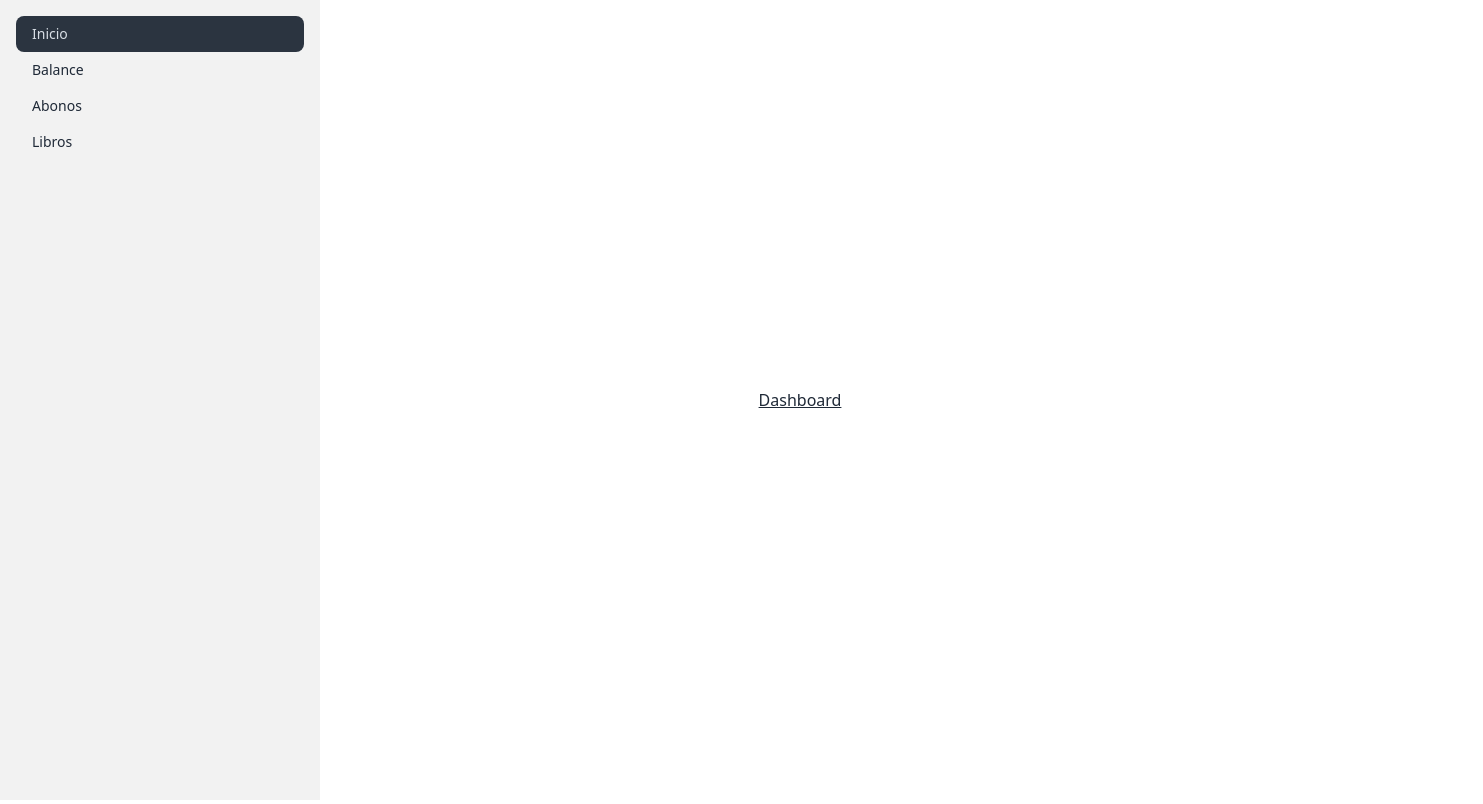
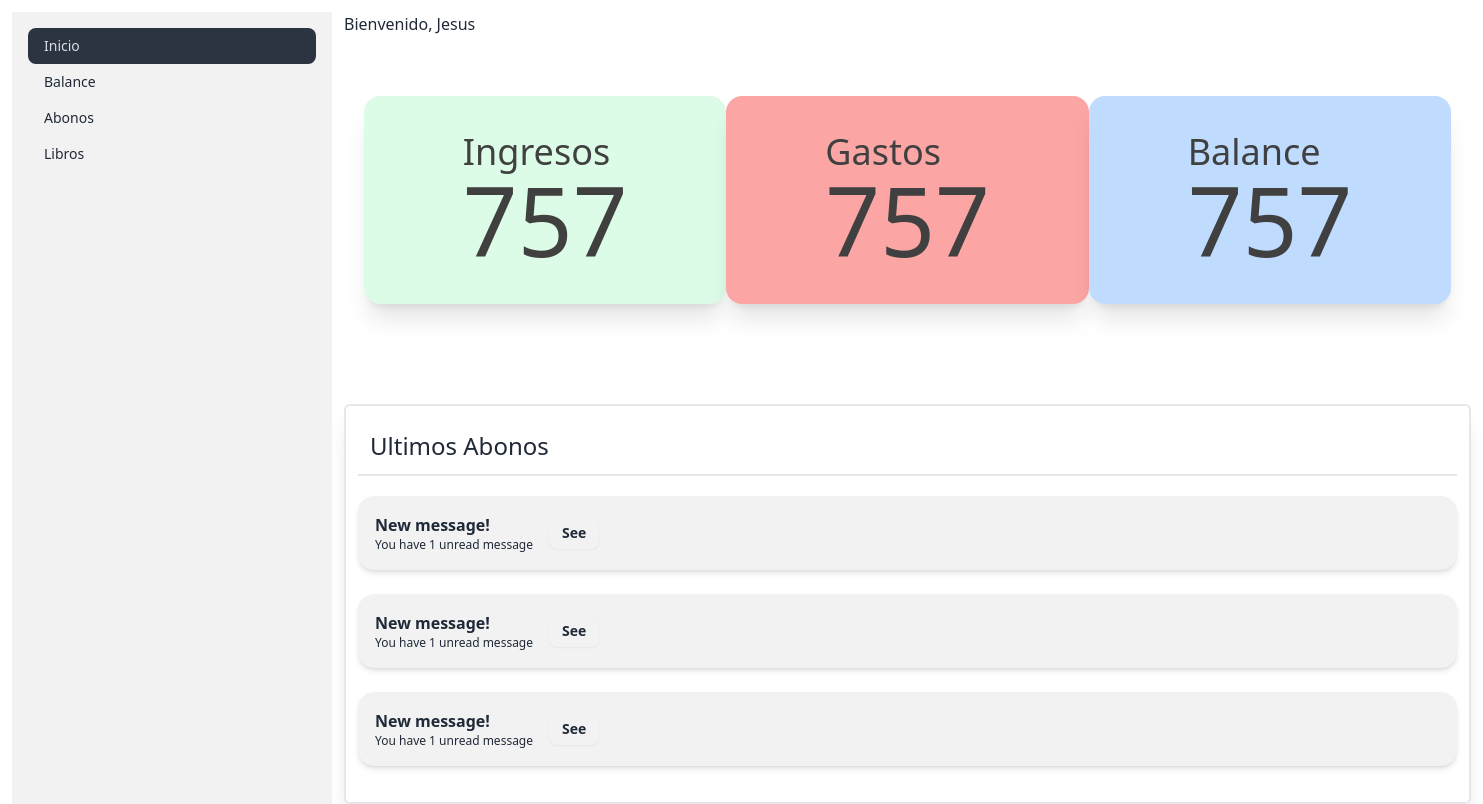
Before and after one commit to ewa1do/finances-app, a React (Vite) app: page / in a window 1280 px wide. Shown: the part 66-870 px from the top of the page, 1483 px wide, since content can reach past the window. Built offline with nearby package versions, Linux system fonts and the light colour scheme.

Commit message:
making basic mockup for dashboard

```diff
--- a/src/features/dashboard/Dashboard.tsx
+++ b/src/features/dashboard/Dashboard.tsx
@@ -1,7 +1,54 @@
+import Alert from "../../ui/Alert";
+import Card from "../../ui/Card";
+
 export default function Dashboard() {
     return (
         <>
-            <h1 className="underline">Dashboard</h1>
+            <section>
+                <div className="mb-10">Bienvenido, Jesus</div>
+            </section>
+
+            <section className="flex justify-evenly text-neutral-700 p-5 mb-20">
+                <Card styles="bg-green-100">
+                    <div>
+                        <h1 className="text-4xl">Ingresos</h1>
+                        <span className="text-8xl">757</span>
+                    </div>
+                </Card>
+                <Card styles="bg-red-300">
+                    <h1 className="text-4xl">Gastos</h1>
+                    <span className="text-8xl">757</span>
+                </Card>
+                <Card styles="bg-blue-200">
+                    <h1 className="text-4xl">Balance</h1>
+                    <span className="text-8xl">757</span>
+                </Card>
+            </section>
+
+            <section className="border-2 rounded-md p-3 shadow-xl mb-20">
+                <div className="border-b-2 p-3 mb-5">
+                    <h3 className="text-2xl">Ultimos Abonos</h3>
+                </div>
+
+                <Alert />
+                <br />
+                <Alert />
+                <br />
+                <Alert />
+                <br />
+            </section>
+            <section className="border-2 rounded-md p-3 shadow-xl">
+                <div className="border-b-2 p-3 mb-5">
+                    <h3 className="text-2xl">Acciones Pendientes</h3>
+                </div>
+
+                <Alert />
+                <br />
+                <Alert />
+                <br />
+                <Alert />
+                <br />
+            </section>
         </>
     );
 }
--- a/src/features/ledger/Ledger.tsx
+++ b/src/features/ledger/Ledger.tsx
@@ -1,3 +1,9 @@
+import Table from "./Table";
+
 export default function Ledger() {
-    return <h1>Ledger</h1>;
+    return (
+        <div className="w-full">
+            <Table />
+        </div>
+    );
 }
--- /dev/null
+++ b/src/features/ledger/Table.tsx
@@ -0,0 +1,40 @@
+export default function Table() {
+    return (
+        <div className="overflow-x-auto">
+            <table className="table table-zebra">
+                {/* head */}
+                <thead>
+                    <tr>
+                        <th></th>
+                        <th>Name</th>
+                        <th>Job</th>
+                        <th>Favorite Color</th>
+                    </tr>
+                </thead>
+                <tbody>
+                    {/* row 1 */}
+                    <tr>
+                        <th>1</th>
+                        <td>Cy Ganderton</td>
+                        <td>Quality Control Specialist</td>
+                        <td>Blue</td>
+                    </tr>
+                    {/* row 2 */}
+                    <tr>
+                        <th>2</th>
+                        <td>Hart Hagerty</td>
+                        <td>Desktop Support Technician</td>
+                        <td>Purple</td>
+                    </tr>
+                    {/* row 3 */}
+                    <tr>
+                        <th>3</th>
+                        <td>Brice Swyre</td>
+                        <td>Tax Accountant</td>
+                        <td>Red</td>
+                    </tr>
+                </tbody>
+            </table>
+        </div>
+    );
+}
--- /dev/null
+++ b/src/ui/Alert.tsx
@@ -0,0 +1,24 @@
+export default function Alert() {
+    return (
+        <div role="alert" className="alert shadow-md">
+            {/* <svg
+                xmlns="http://www.w3.org/2000/svg"
+                fill="none"
+                viewBox="0 0 24 24"
+                className="stroke-info h-6 w-6 shrink-0"
+            >
+                <path
+                    strokeLinecap="round"
+                    strokeLinejoin="round"
+                    strokeWidth="2"
+                    d="M13 16h-1v-4h-1m1-4h.01M21 12a9 9 0 11-18 0 9 9 0 0118 0z"
+                ></path>
+            </svg> */}
+            <div>
+                <h3 className="font-bold">New message!</h3>
+                <div className="text-xs">You have 1 unread message</div>
+            </div>
+            <button className="btn btn-sm">See</button>
+        </div>
+    );
+}
--- /dev/null
+++ b/src/ui/Card.tsx
@@ -0,0 +1,15 @@
+interface Props {
+    children: React.ReactNode;
+    styles?: string;
+}
+
+export default function Card({ children, styles }: Props) {
+    return (
+        <div
+            className={`card bg-base-100 w-96 shadow-xl min-h-52
+        flex justify-center items-center ${styles}`}
+        >
+            <div>{children}</div>
+        </div>
+    );
+}
--- a/src/ui/Layout.tsx
+++ b/src/ui/Layout.tsx
@@ -9,7 +9,7 @@ interface Props {
 
 export default function Layout({ routes }: Props) {
     return (
-        <div className="flex flex-col">
+        <div className="flex flex-col p-3">
             <Navbar />
 
             <div className="flex">
@@ -21,8 +21,8 @@ export default function Layout({ routes }: Props) {
                     ))}
                 </Sidebar>
 
-                <div className="hero min-h-screen">
-                    <div className="hero-content">
+                <div className="px-3 w-11/12">
+                    <div className="">
                         <Routes>
                             {routes.map((route) => {
                                 return (
--- a/src/ui/NavBar.tsx
+++ b/src/ui/NavBar.tsx
@@ -1,6 +1,6 @@
 export default function Navbar() {
     return (
-        <div className="navbar bg-base-100 w-screen">
+        <div className="navbar bg-base-100 w-full">
             <div className="flex-1">
                 <a className="btn btn-ghost text-xl">daisyUI</a>
             </div>
```
